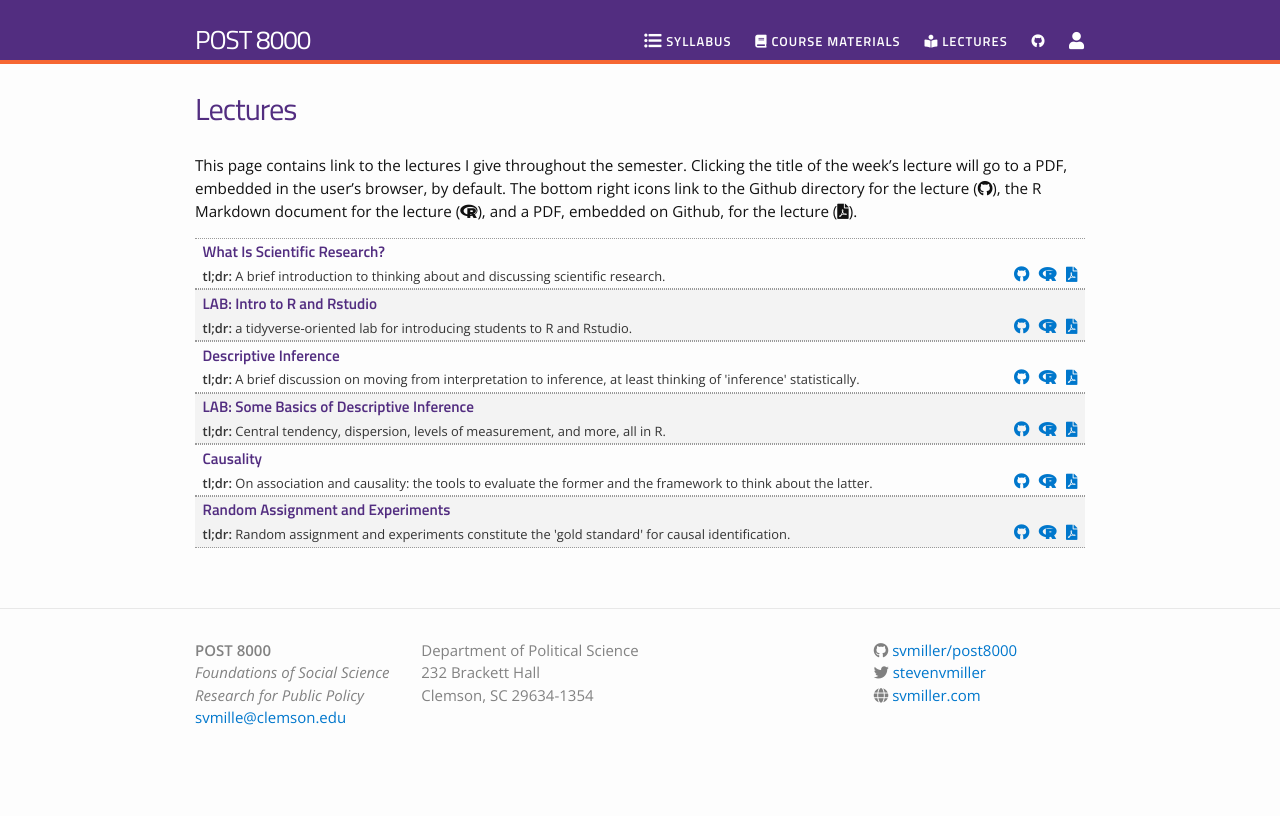
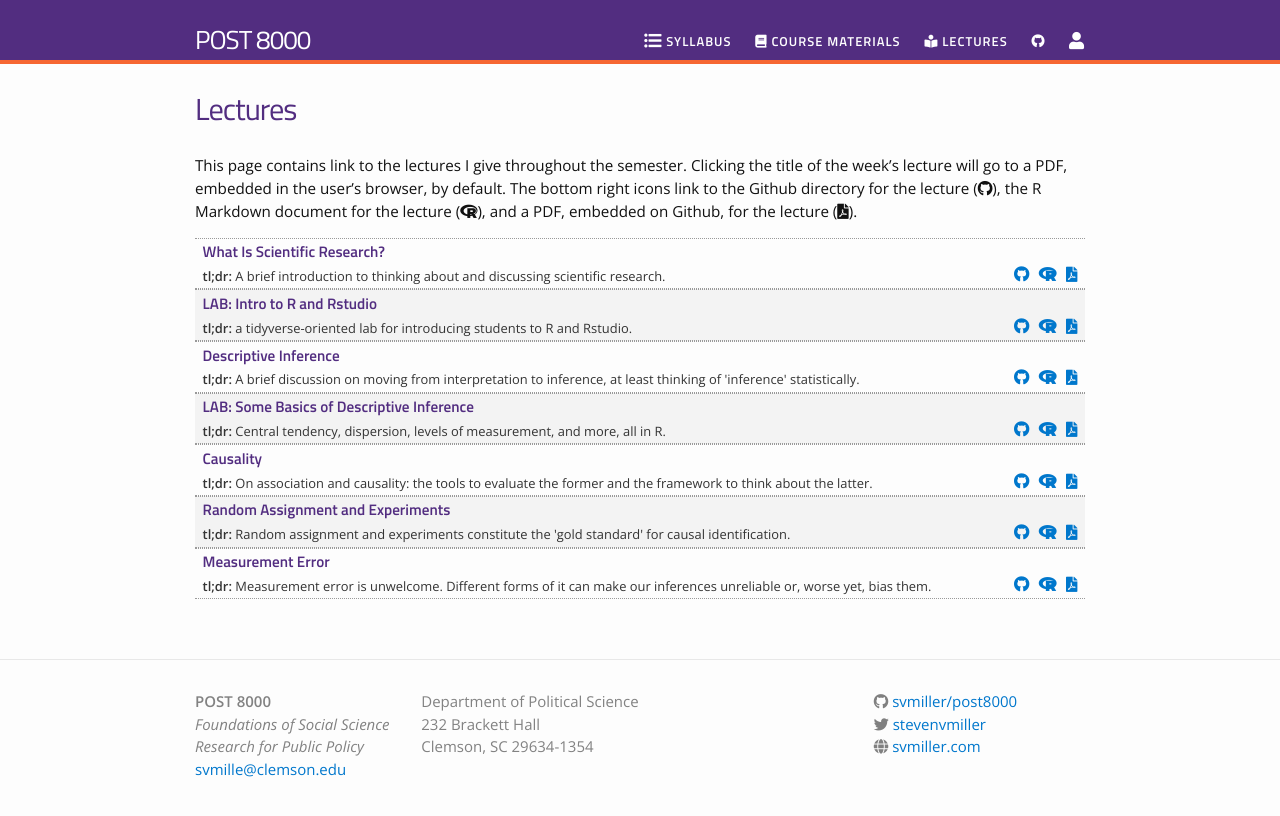
Before and after one commit to svmiller/post8000, a Jekyll site: the page built from lectures.md, in a window 1280 px wide. Shown: the top 816 px of the page. Built offline with Jekyll 4.4.1, drawn with Linux system fonts in a browser that asks for light colours; nearby versions of some CDN libraries.

Commit message:
how about this now?

```diff
--- a/_data/lectures.yml
+++ b/_data/lectures.yml
@@ -32,3 +32,8 @@
   filename: random-assignment-experiments
   dirname: random-assignment-experiments
   tldr: "Random assignment and experiments constitute the 'gold standard' for causal identification."
+
+- title: "Measurement Error"
+  filename: measurement-error
+  dirname: measurement-error
+  tldr: "Measurement error is unwelcome. Different forms of it can make our inferences unreliable or, worse yet, bias them."
```
